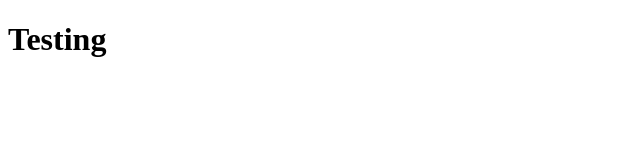
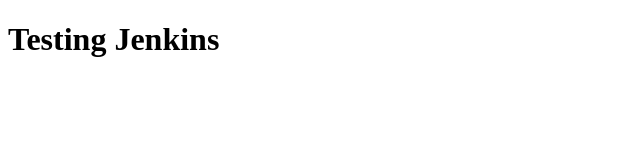
Before and after one commit to harshloco/nodejs_portfolio, a website: page index.html in a window 1280 px wide. Shown: the whole page, without its empty margins (0-640 px from the left). Drawn offline with Linux system fonts and the light colour scheme.

Commit message:
first jenkin commit

```diff
--- a/index.html
+++ b/index.html
@@ -1,9 +1,9 @@
 <!DOCTYPE html>
 <html>
-<head>
-	<title>Test Page</title>
-</head>
-<body>
-<h1>Testing</h1>
-</body>
+  <head>
+    <title>Test Page</title>
+  </head>
+  <body>
+    <h1>Testing Jenkins</h1>
+  </body>
 </html>
```
